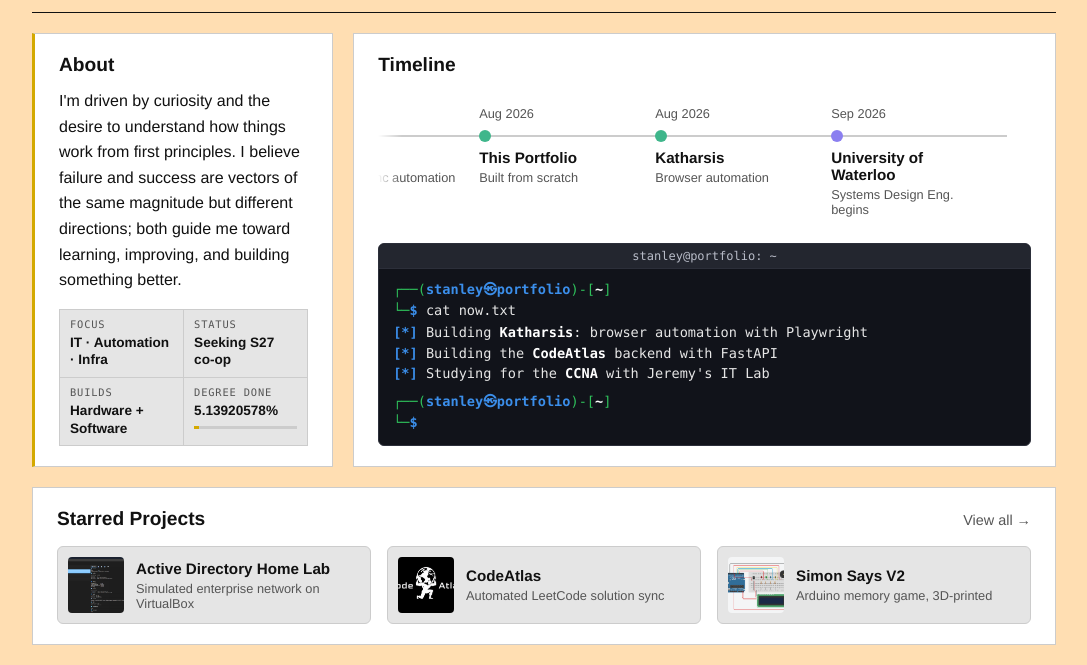
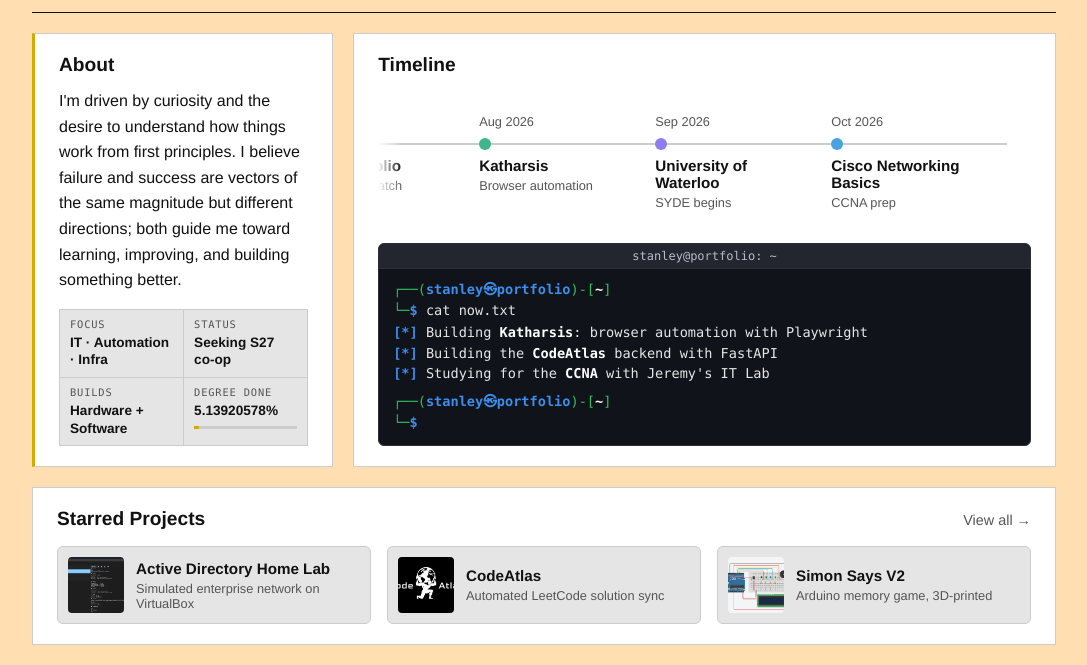
Before and after one commit to Cir9no-0001/engineering-portfolio, a plain HTML site: page index.html in a window 1280 px wide. Shown: the part 1003-1668 px from the top of the page, without its empty margins (96-1183 px from the left). Drawn offline with Linux system fonts and the light colour scheme.

Commit message:
Timeline upd

```diff
--- a/index.html
+++ b/index.html
@@ -158,7 +158,13 @@
                         <li class="timeline-item" data-type="education">
                             <time datetime="2026-09">Sep 2026</time>
                             <span class="timeline-title">University of Waterloo</span>
-                            <p class="timeline-note">Systems Design Eng. begins</p>
+                            <p class="timeline-note">SYDE begins</p>
+                        </li>
+
+                        <li class="timeline-item" data-type="cert">
+                            <time datetime="2026-10">Oct 2026</time>
+                            <a class="timeline-title" href="https://www.credly.com/badges/938dd3f8-204b-4971-be5a-bbae49121dab/public_url" target="_blank" rel="noopener">Cisco Networking Basics</a>
+                            <p class="timeline-note">CCNA prep</p>
                         </li>
                     </ol>
 
--- a/style.css
+++ b/style.css
@@ -486,6 +486,7 @@ body.hero-active {
 .timeline-item[data-type="project"]   { --dot-color: #3fb68b; }
 .timeline-item[data-type="education"] { --dot-color: #8b7ff0; }
 .timeline-item[data-type="work"]      { --dot-color: #e07a5f; }
+.timeline-item[data-type="cert"]      { --dot-color: #4aa3df; }
 
 /* line segment */
 .timeline-item::before {
```
